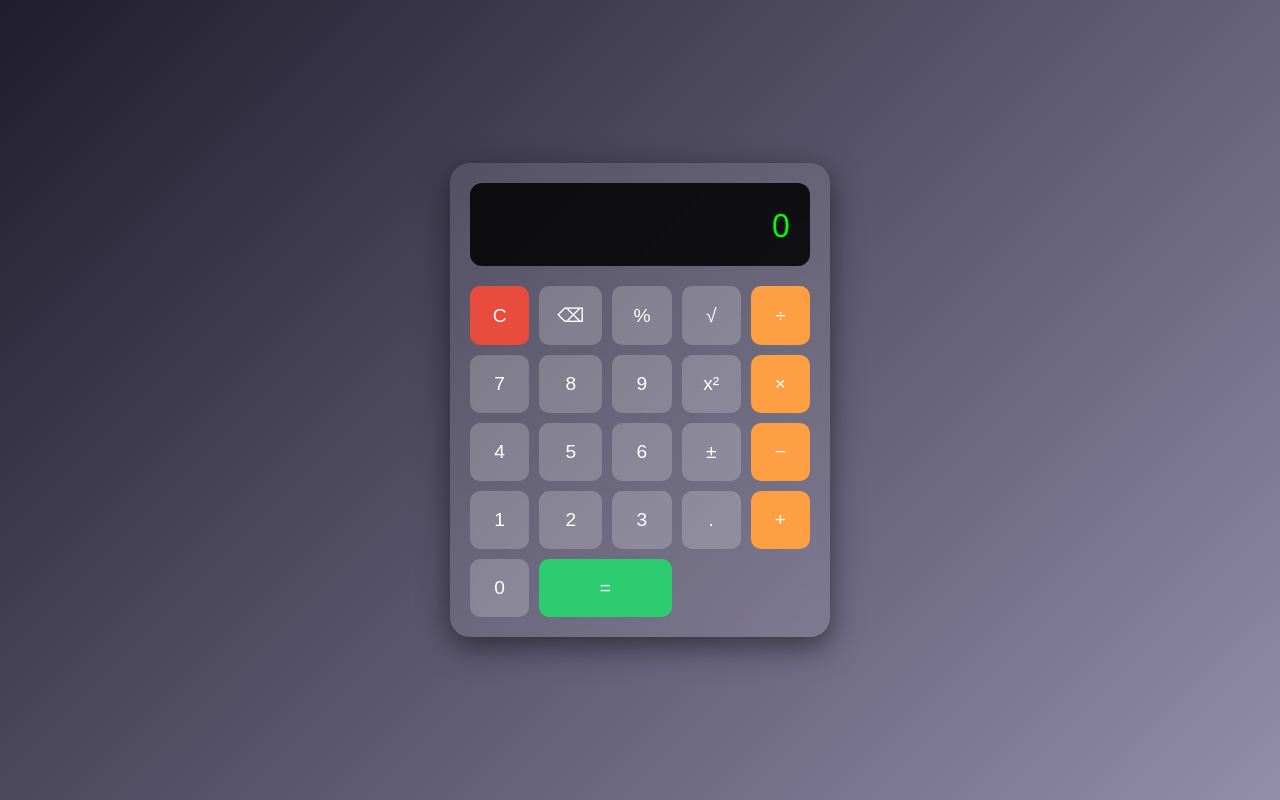
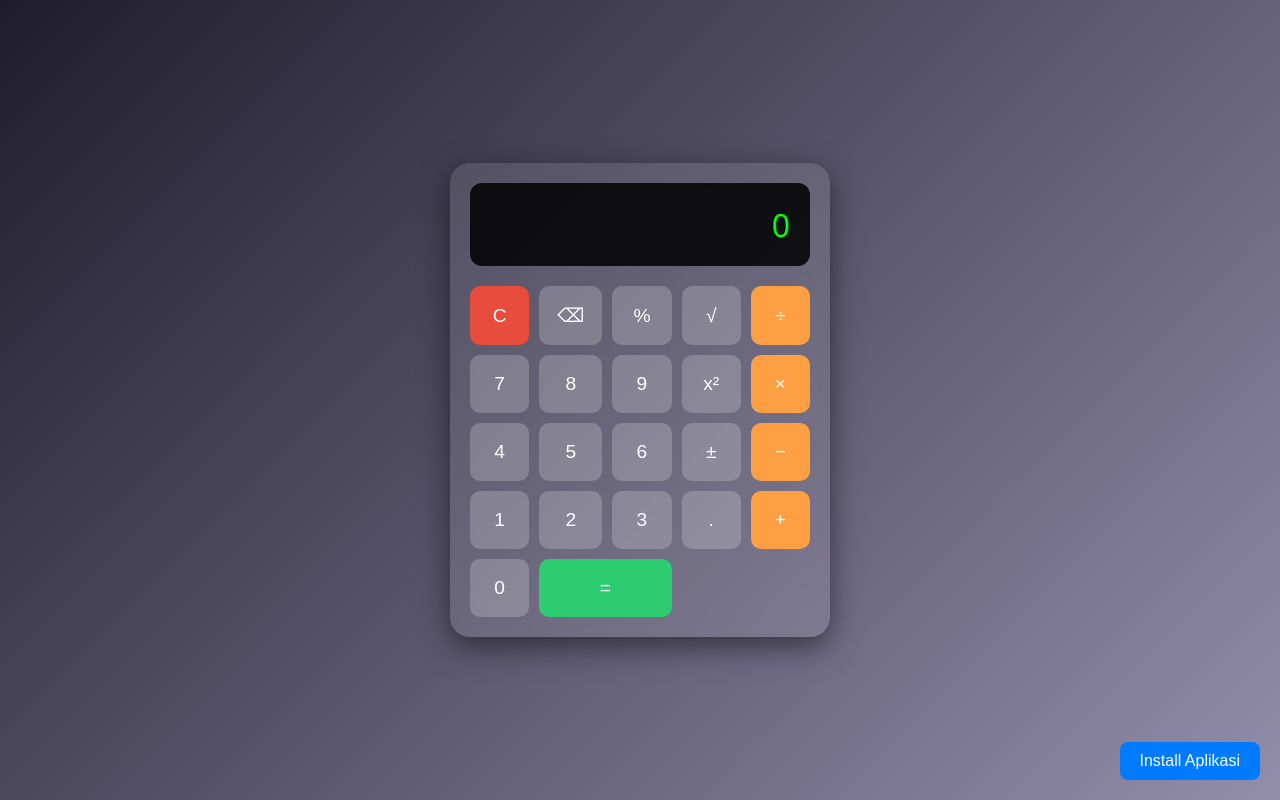
Before and after one commit to Nexertc/kalkulator, a plain HTML site: page index.html in a window 1280 px wide. Drawn offline with Linux system fonts and the light colour scheme.

Commit message:
Update style.css

```diff
--- a/style.css
+++ b/style.css
@@ -55,17 +55,34 @@
     .equal { background: #2ecc71; grid-column: span 2; }
     .clear { background: #e74c3c; }
 
-    #installBtn{
-     display:none;
-     position:fixed;
-     bottom:20px;
-     right:20px;
-     padding:10px 20px;
-     border:none;
-     border-radius:8px;
-     background:#007bff;
-     color:#fff;
-     font-size:16px;
-     cursor:pointer;
-     z-index:999;
-    }
+   /* Default: tombol tidak kelihatan */
+#installBtn {
+  display: none;
+  position: fixed;
+  bottom: 20px;
+  right: 20px;
+  padding: 10px 20px;
+  border: none;
+  border-radius: 8px;
+  background: #007bff;
+  color: #fff;
+  font-size: 16px;
+  cursor: pointer;
+  z-index: 999;
+}
+
+/* Kalau dibuka di browser (bukan standalone/PWA), boleh tampilkan */
+@media all and (display-mode: browser) {
+  #installBtn {
+    display: block;
+  }
+}
+
+/* Kalau sudah jadi PWA (standalone/fullscreen/minimal-ui), tombol tetap hidden */
+@media all and (display-mode: standalone),
+       all and (display-mode: fullscreen),
+       all and (display-mode: minimal-ui) {
+  #installBtn {
+    display: none !important;
+  }
+}
```
